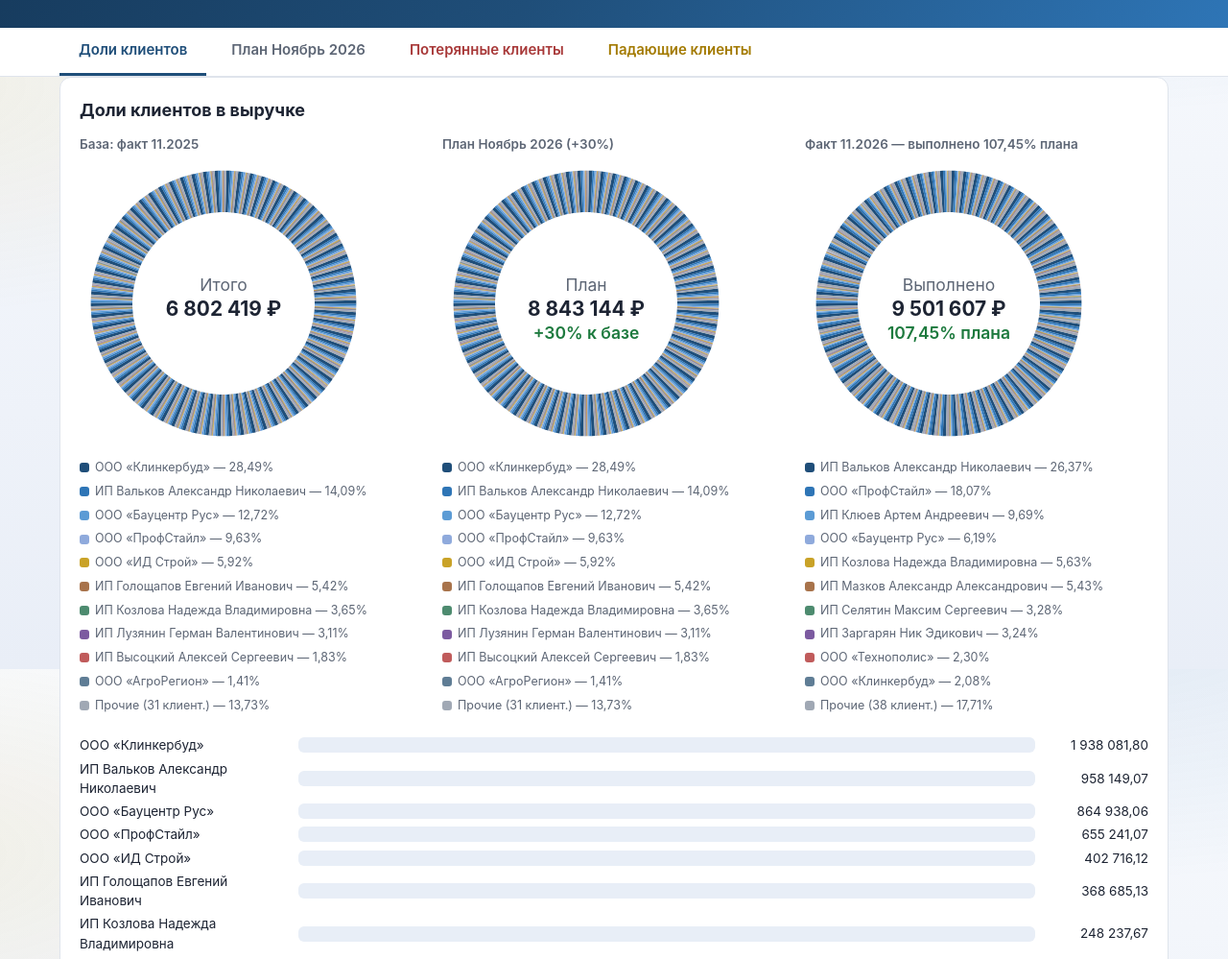
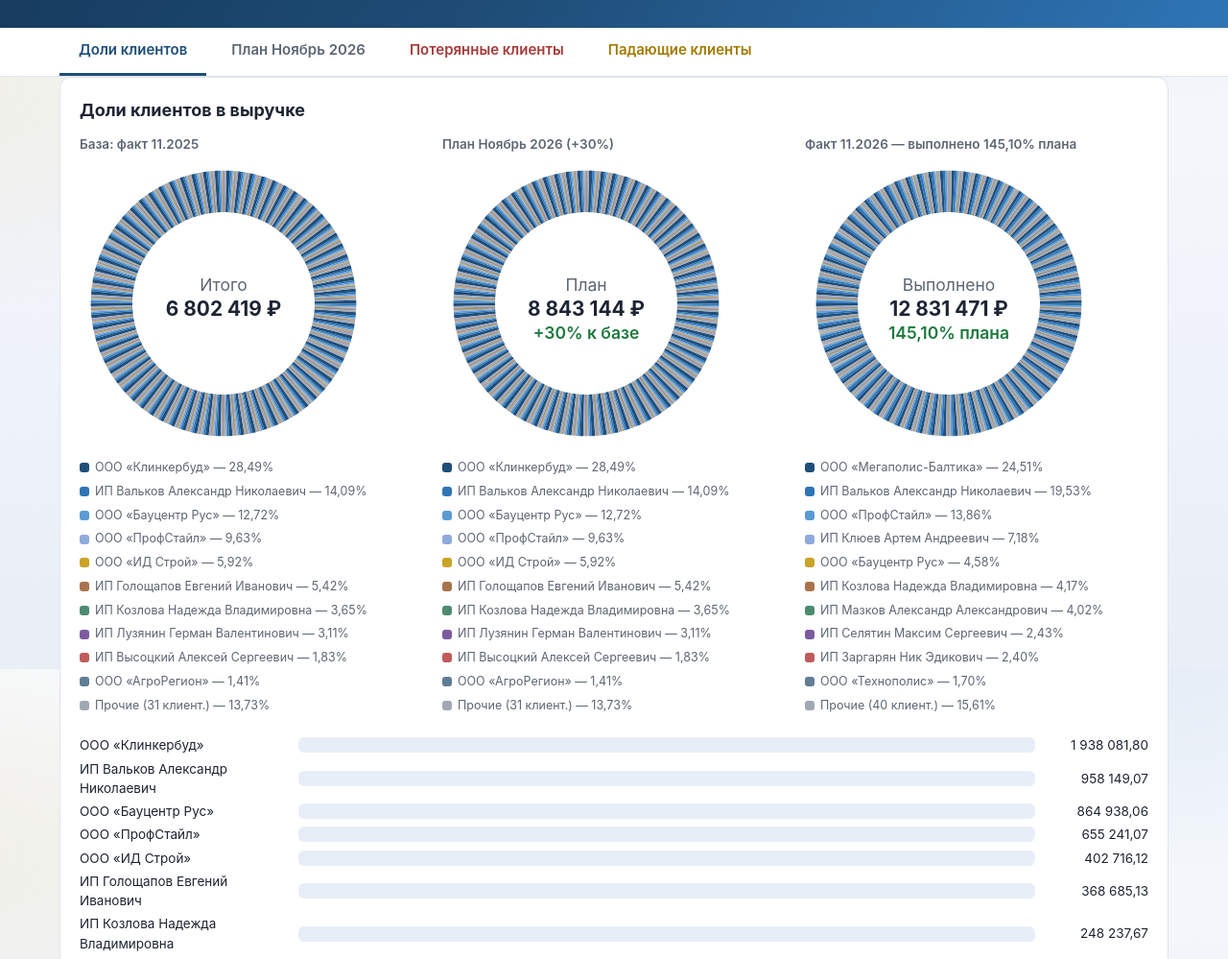
Before and after one commit to ResantaKld/Plan, a plain HTML site: page index.html in a window 1280 px wide. Shown: the part 103-1102 px from the top of the page at 96% size. Drawn offline with Linux system fonts and the light colour scheme.

Commit message:
Обновление дашборда 26.11.2026

```diff
--- a/index.html
+++ b/index.html
@@ -217,10 +217,10 @@
 "use strict";
 /* ===== Данные: факт ноября 2025, менеджер Щудро (выгрузка 1С) ===== */
 var CLIENTS = [
- ["ООО «Клинкербуд»",1938081.8,0,197507.75],
+ ["ООО «Клинкербуд»",1938081.8,0,208620.39],
  ["ИП Вальков Александр Николаевич",958149.07,2506045.84,null],
  ["ООО «Бауцентр Рус»",864938.06,588091.08,null],
- ["ООО «ПрофСтайл»",655241.07,867699.8,849203.45],
+ ["ООО «ПрофСтайл»",655241.07,867699.8,910727.01],
  ["ООО «ИД Строй»",402716.12,152858.25,null],
  ["ИП Голощапов Евгений Иванович",368685.13,163149.47,null],
  ["ИП Козлова Надежда Владимировна",248237.67,534827.13,null],
@@ -274,7 +274,9 @@ var CLIENTS = [
  ["ИП Першин Максим Анатольевич",null,10433.54,null],
  ["ИП Олиферчук Александр Степанович",null,3194.32,null],
  ["ИП Шмелев Сергей Владимирович",null,2580.51,null],
- ["ИП Федоренко О.А.",null,5750.1,null]
+ ["ИП Федоренко О.А.",null,5750.1,null],
+ ["ООО «Высокопрочный Крепеж»",null,null,112559.04],
+ ["ООО «Мегаполис-Балтика»",null,null,3144668.9]
 ];
 var GROWTH = 1.3, TOP = 10;
 var LS_KEY = "plan_nov2026_fact_v1";
```
